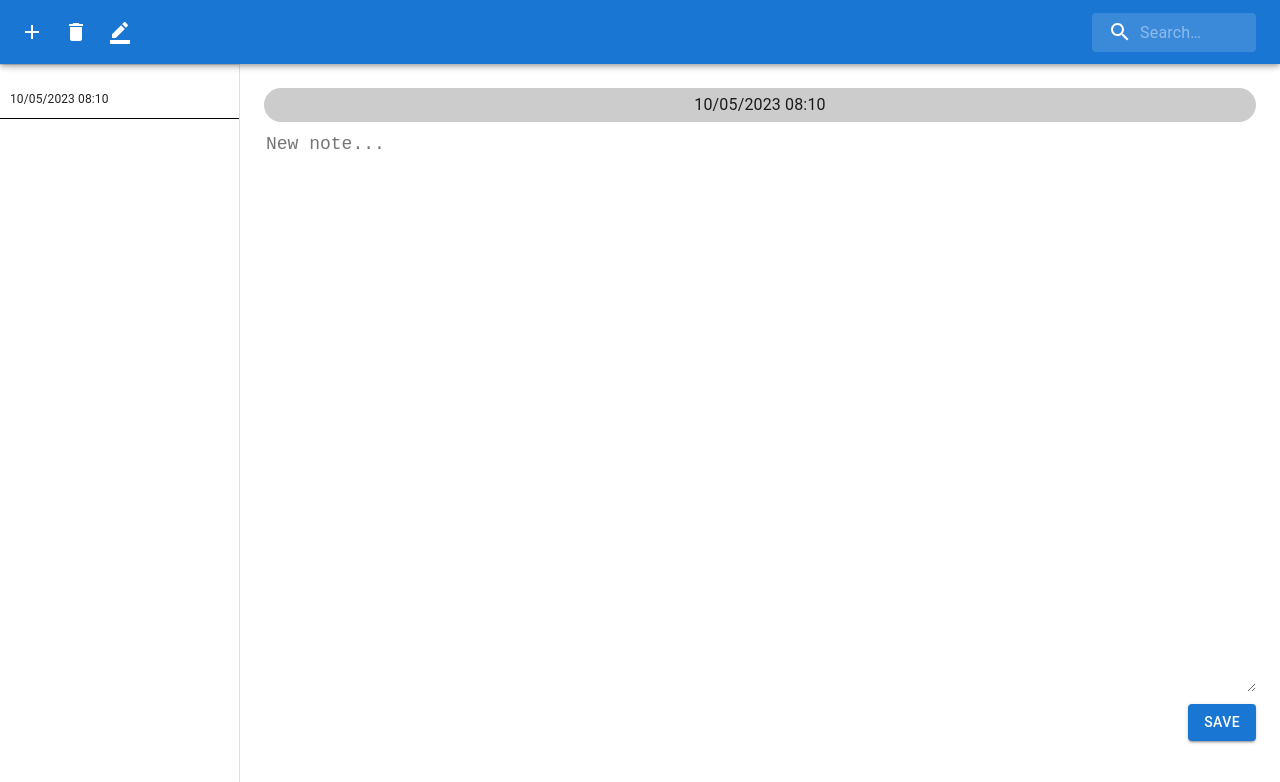
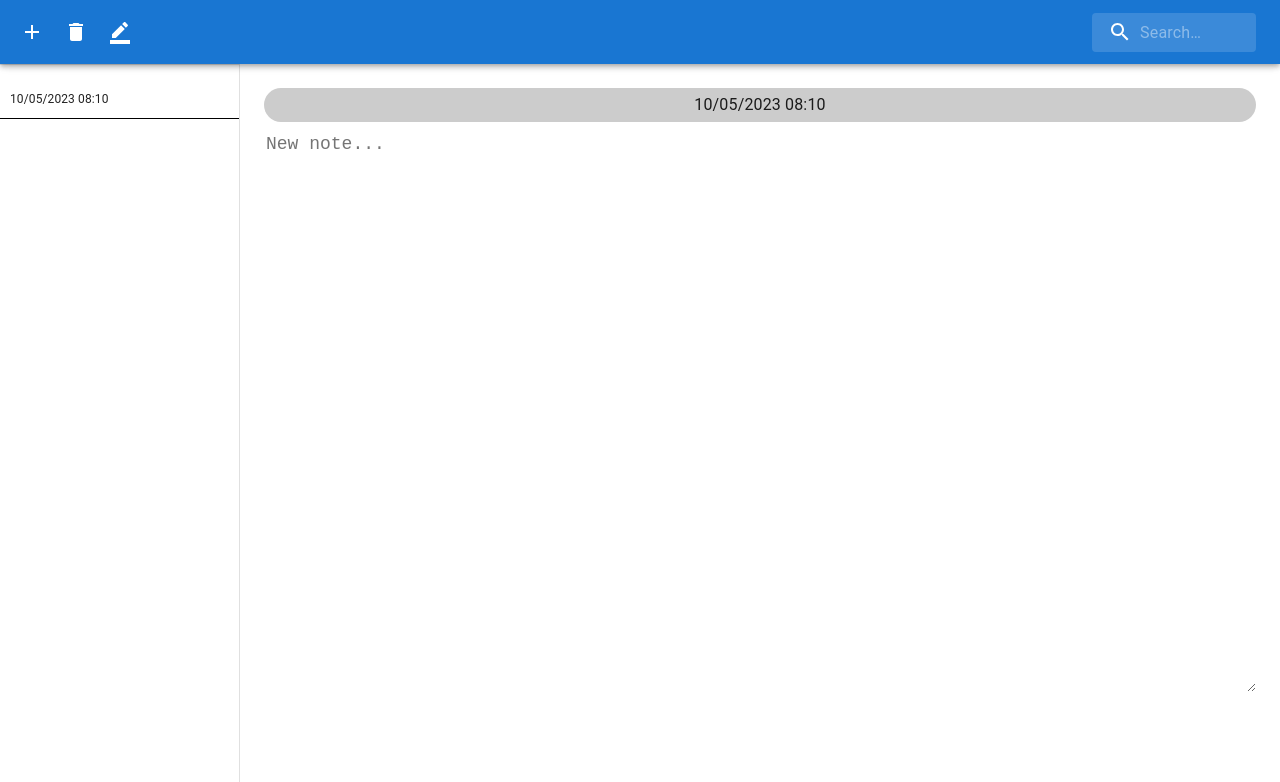
Before and after one commit to ghostpunk25/ReactTodo, a React (Create React App) app: page / in a window 1280 px wide. Both pictures are taken after a click on the button 32 px from the left and 32 px from the top of the page. Shown: the top 782 px of the page. Built offline with nearby package versions, Linux system fonts and the light colour scheme.

Commit message:
add blur

```diff
--- a/src/components/WorkSpace/WorkSpace.jsx
+++ b/src/components/WorkSpace/WorkSpace.jsx
@@ -1,12 +1,13 @@
-import { Button, Box, Typography } from '@mui/material';
+import { Box, Typography } from '@mui/material';
 import { addTodo } from 'services/indexedDB';
 import { context } from 'context/context';
-import { useContext, useEffect, useState } from 'react';
+import { useContext, useEffect, useRef, useState } from 'react';
 import { Main, DrawerHeader } from './WorkSpace.style';
 
 export const WorkSpace = ({ open }) => {
    const ctx = useContext(context);
    const [text, setText] = useState('');
+   const textArea = useRef(null)
 
    const handleEditTodo = () => {
       ctx.handleWorkSpaceActive(false)
@@ -39,9 +40,10 @@ export const WorkSpace = ({ open }) => {
          </Typography>
          {ctx.workSpaceActive
             ? <Box>
-               <Box component='textarea' name="textarea" value={text ?? ''}
+               <Box ref={textArea} component='textarea' name="textarea" value={text ?? ''}
                   placeholder='New note...'
                   onChange={e => setText(e.target.value)}
+                  onBlur={handleEditTodo}
                   sx={{
                      width: '100%',
                      height: '70vh',
@@ -50,14 +52,8 @@ export const WorkSpace = ({ open }) => {
                      outline: 'none',
                      fontSize: '18px',
                      mb: '5px'
-                  }}></Box>
-               <Button onClick={handleEditTodo} variant="contained"
-                  sx={{
-                     display: 'flex',
-                     ml: 'auto'
                   }}>
-                  Save
-               </Button>
+               </Box>
             </Box>
             : <Box disabled component='textarea' name="textarea" value={text ?? ''}
                placeholder='Emty note...'
```
